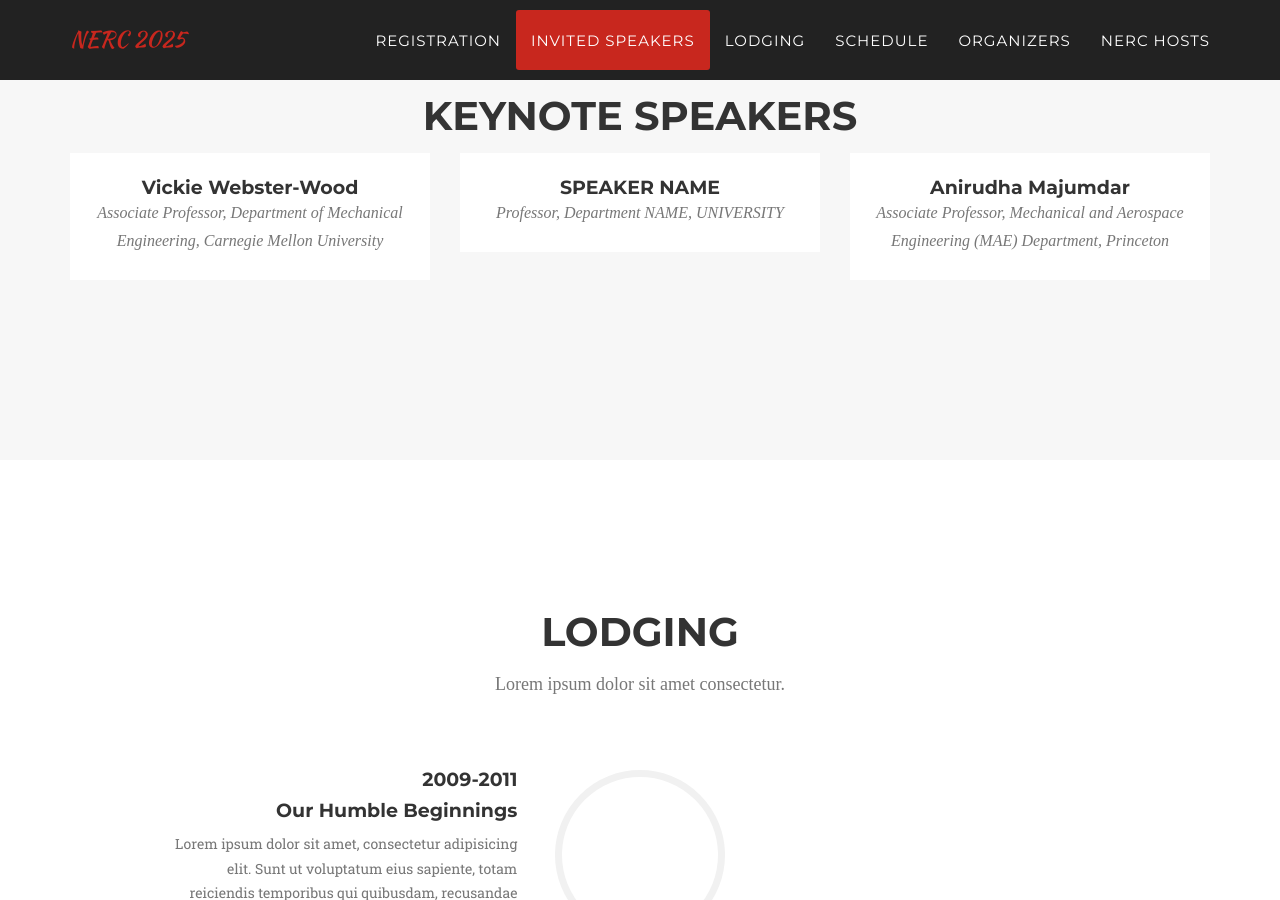
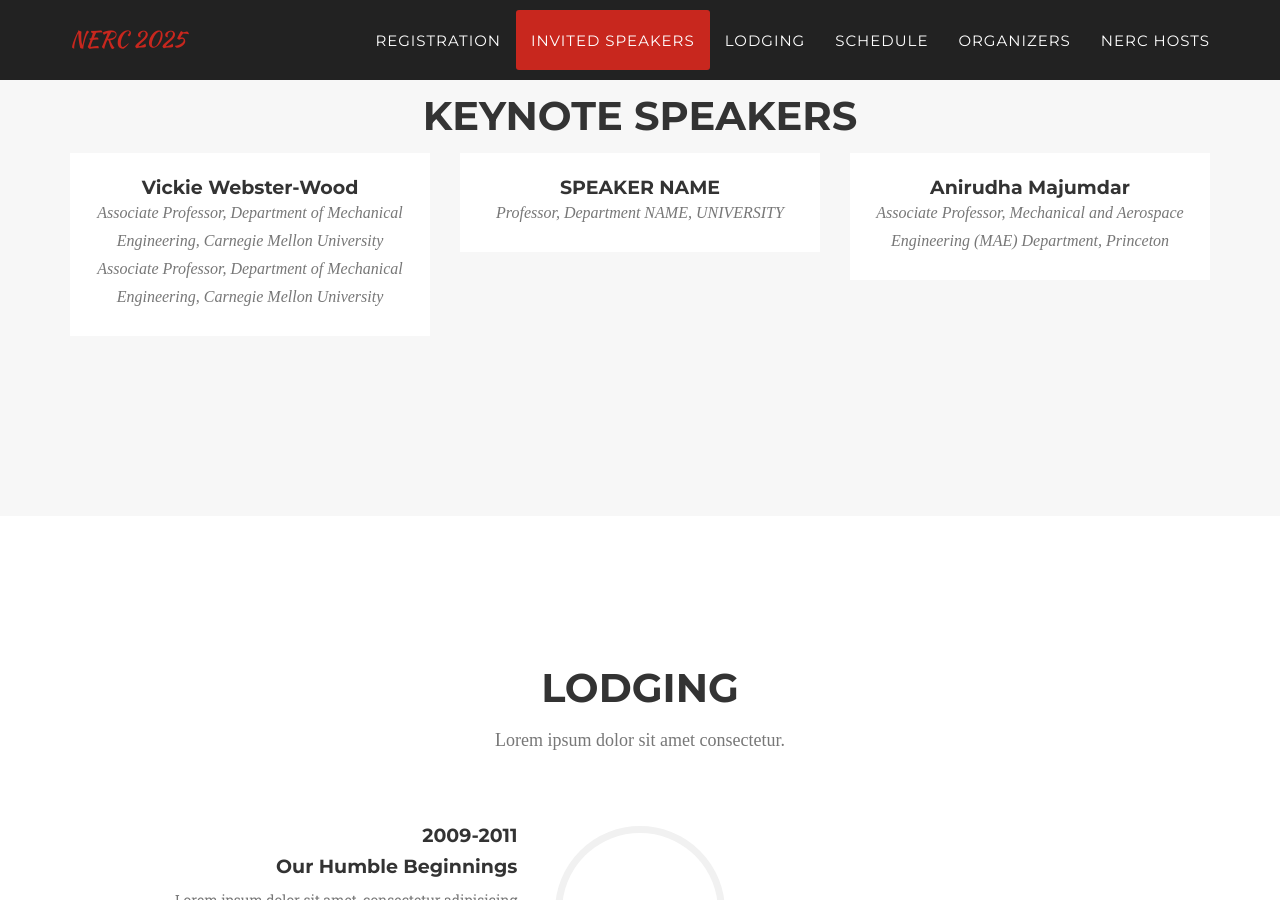
Before and after one commit to Cornell-Tech-AIRLab/cornell2025.nerc.io, a Jekyll site: the page built from _posts/2014-07-18-project-1.markdown, in a window 1280 px wide and 900 px high, scrolled down 1690 px. Built offline with Jekyll 4.4.1, drawn with Linux system fonts in a browser that asks for light colours; some web fonts are replaced.

Commit message:
testing speaking info

```diff
--- a/_includes/portfolio_grid.html
+++ b/_includes/portfolio_grid.html
@@ -20,6 +20,7 @@
                     <div class="portfolio-caption">
                         <h4>{{ post.title }}</h4>
                         <p class="text-muted">{{ post.subtitle }}</p>
+                        <p class="text-muted">{{ post.department }}</p>
                     </div>
                 </div>
             {% endfor %}
--- a/_posts/2014-07-18-project-1.markdown
+++ b/_posts/2014-07-18-project-1.markdown
@@ -1,6 +1,7 @@
 ---
 title: Vickie Webster-Wood
 subtitle: Associate Professor, Department of Mechanical Engineering, Carnegie Mellon University
+department: Associate Professor, Department of Mechanical Engineering, Carnegie Mellon University
 layout: default
 modal-id: 1
 date: 2014-07-18
```
